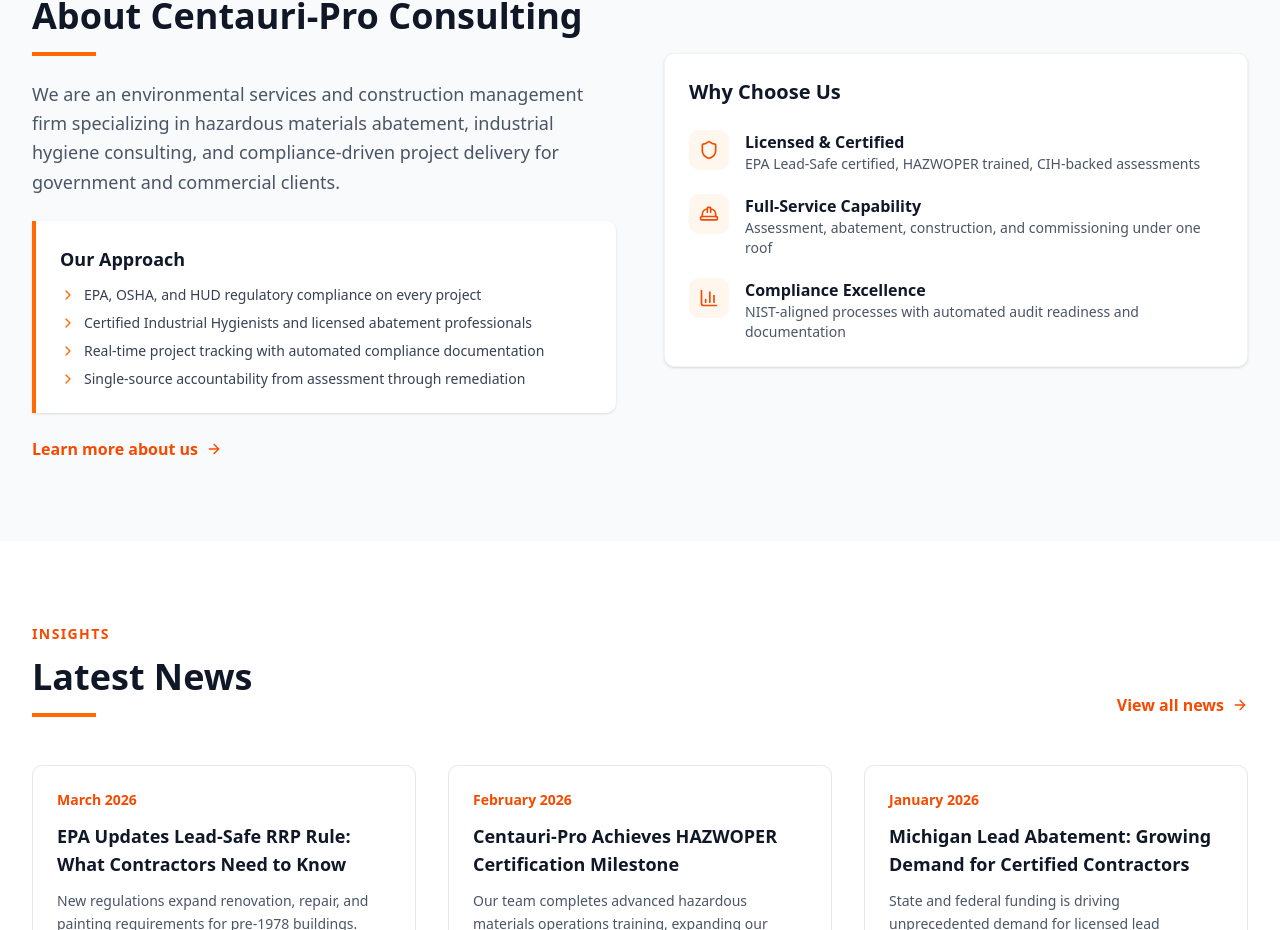
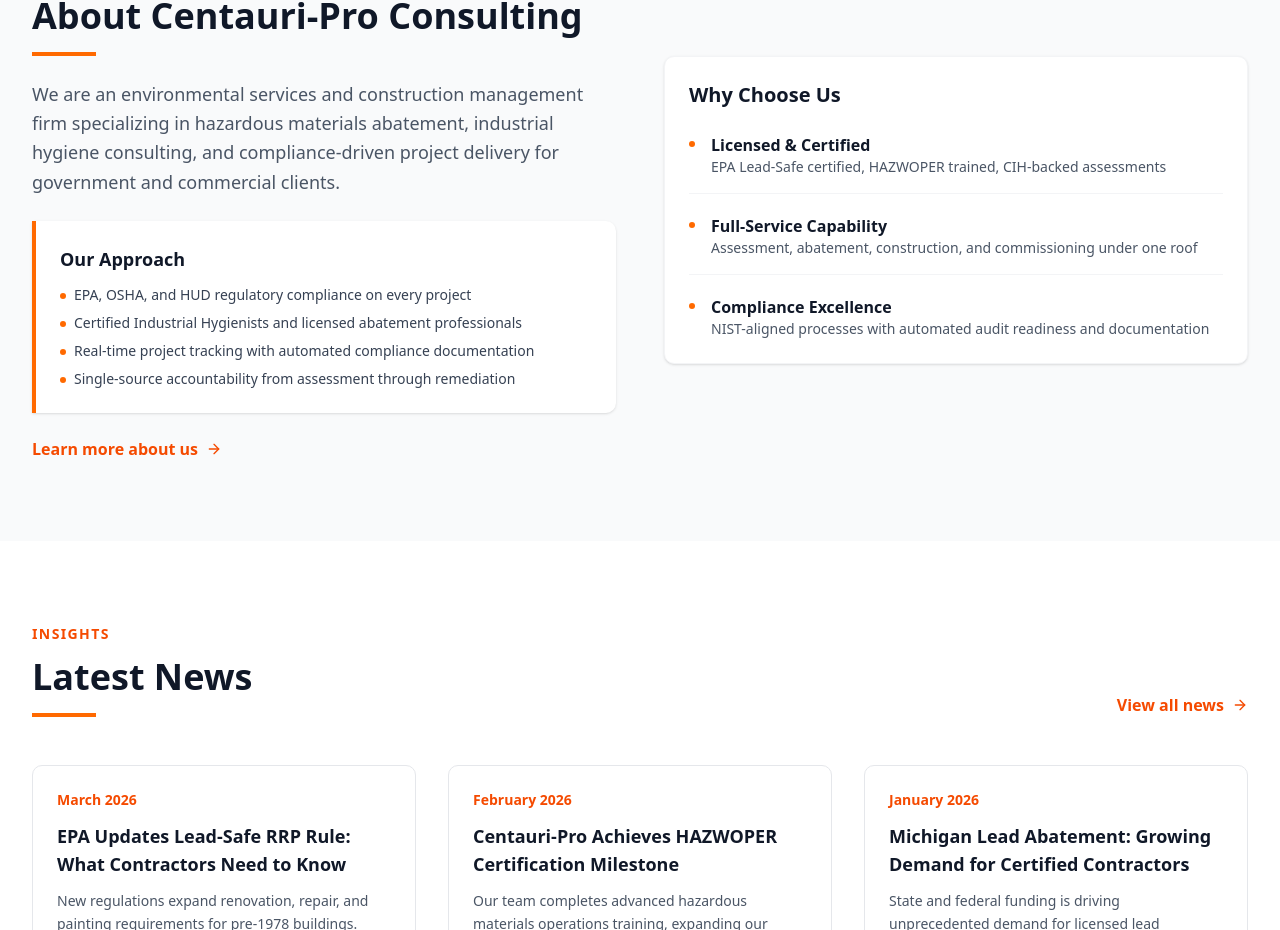
Before and after one commit to nexdyne/Stratra-Dynamics-L.L.C, a React (Vite) app: page / in a window 1280 px wide. Shown: the part 3399-4329 px from the top of the page. Built offline with nearby package versions, Linux system fonts and the light colour scheme.

Commit message:
Audit: remove all decorative icons from About section, replace with dots
Replaced Chevron icons with circular divs for approach items and updated the mapping of items to remove icon references.

```diff
--- a/src/pages/HomePage.jsx
+++ b/src/pages/HomePage.jsx
@@ -427,19 +427,19 @@
                 <h3 className="text-lg font-bold text-gray-900 mb-3">Our Approach</h3>
                 <ul className="text-gray-700 space-y-2 text-sm">
                   <li className="flex items-start gap-2">
-                    <ChevronRight className="w-4 h-4 text-orange-500 mt-0.5 flex-shrink-0" />
+                    <div className="w-1.5 h-1.5 bg-orange-500 rounded-full mt-2 flex-shrink-0"></div>
                     EPA, OSHA, and HUD regulatory compliance on every project
                   </li>
                   <li className="flex items-start gap-2">
-                    <ChevronRight className="w-4 h-4 text-orange-500 mt-0.5 flex-shrink-0" />
+                    <div className="w-1.5 h-1.5 bg-orange-500 rounded-full mt-2 flex-shrink-0"></div>
                     Certified Industrial Hygienists and licensed abatement professionals
                   </li>
                   <li className="flex items-start gap-2">
-                    <ChevronRight className="w-4 h-4 text-orange-500 mt-0.5 flex-shrink-0" />
+                    <div className="w-1.5 h-1.5 bg-orange-500 rounded-full mt-2 flex-shrink-0"></div>
                     Real-time project tracking with automated compliance documentation
                   </li>
                   <li className="flex items-start gap-2">
-                    <ChevronRight className="w-4 h-4 text-orange-500 mt-0.5 flex-shrink-0" />
+                    <div className="w-1.5 h-1.5 bg-orange-500 rounded-full mt-2 flex-shrink-0"></div>
                     Single-source accountability from assessment through remediation
                   </li>
                 </ul>
@@ -455,34 +455,26 @@
                 <div className="space-y-5">
                   {[
                     {
-                      icon: Shield,
                       title: "Licensed & Certified",
                       desc: "EPA Lead-Safe certified, HAZWOPER trained, CIH-backed assessments"
                     },
                     {
-                      icon: HardHat,
                       title: "Full-Service Capability",
                       desc: "Assessment, abatement, construction, and commissioning under one roof"
                     },
                     {
-                      icon: BarChart3,
                       title: "Compliance Excellence",
                       desc: "NIST-aligned processes with automated audit readiness and documentation"
                     }
-                  ].map((item, i) => {
-                    const ItemIcon = item.icon;
-                    return (
-                      <div key={i} className="flex items-start gap-4">
-                        <div className="bg-orange-50 text-orange-600 p-2.5 rounded-lg flex-shrink-0">
-                          <ItemIcon className="w-5 h-5" />
-                        </div>
+                  ].map((item, i) => (
+                      <div key={i} className="flex items-start gap-4 border-b border-gray-100 pb-4 last:border-0 last:pb-0">
+                        <div className="w-1.5 h-1.5 bg-orange-500 rounded-full mt-2 flex-shrink-0"></div>
                         <div>
                           <h4 className="font-semibold text-gray-900">{item.title}</h4>
                           <p className="text-gray-600 text-sm">{item.desc}</p>
                         </div>
                       </div>
-                    );
-                  })}
+                  ))}
                 </div>
               </div>
             </div>
```
